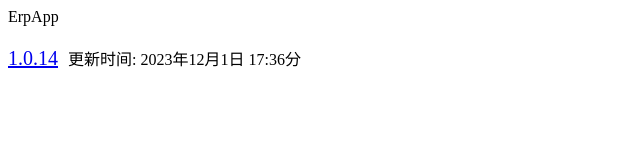
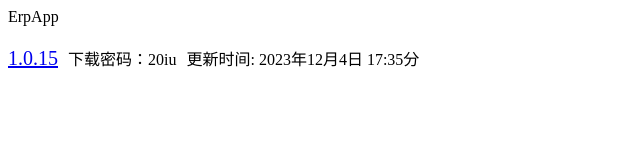
Before and after one commit to userArcueidBrunestud/alphaApp, a plain HTML site: page index.html in a window 1280 px wide. Shown: the whole page, without its empty margins (0-640 px from the left). Drawn offline with nearby package versions, Linux system fonts and the light colour scheme.

Commit message:
更新打包

```diff
--- a/index.html
+++ b/index.html
@@ -1,24 +1,29 @@
 <!DOCTYPE html>
 <html lang="en">
+
 <head>
     <meta charset="UTF-8">
     <meta name="viewport" content="width=device-width, initial-scale=1.0">
     <title>Document</title>
+    <script src="https://unpkg.com/axios/dist/axios.min.js"></script>
 </head>
 
 <style>
-a {
-    font-size: 20px;
-}
+    a {
+        font-size: 20px;
+    }
 </style>
 
 <body>
     <div>ErpApp</div>
     <div style="display: flex;flex-direction: column;">
         <div style="display: flex;flex-direction: row; align-items: center;margin-top: 20px;">
-            <a href="http://apk.alphaappdownload.site/%E9%98%BF%E5%B0%94%E6%B3%95%E7%B3%BB%E7%BB%9Fv1.0.14.apk">1.0.14</a>
-            <div style="margin-left: 10px;">更新时间: 2023年12月1日 17:36分</div>
+            <a
+                href="https://wwar.lanzout.com/icPZX1gshaoh">1.0.15</a>
+            <div style="margin-left: 10px;">下载密码：20iu</div>
+            <div style="margin-left: 10px;">更新时间: 2023年12月4日 17:35分</div>
         </div>
     </div>
 </body>
+
 </html>
```
